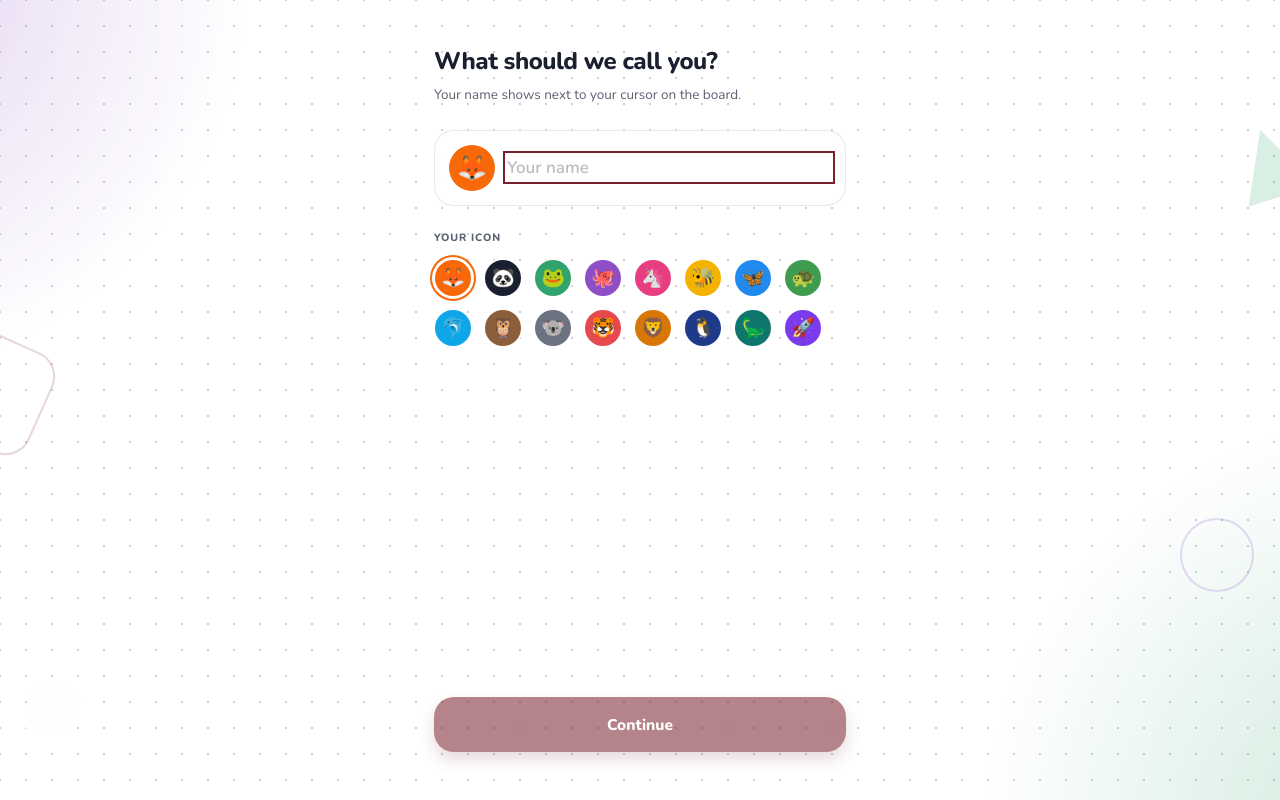
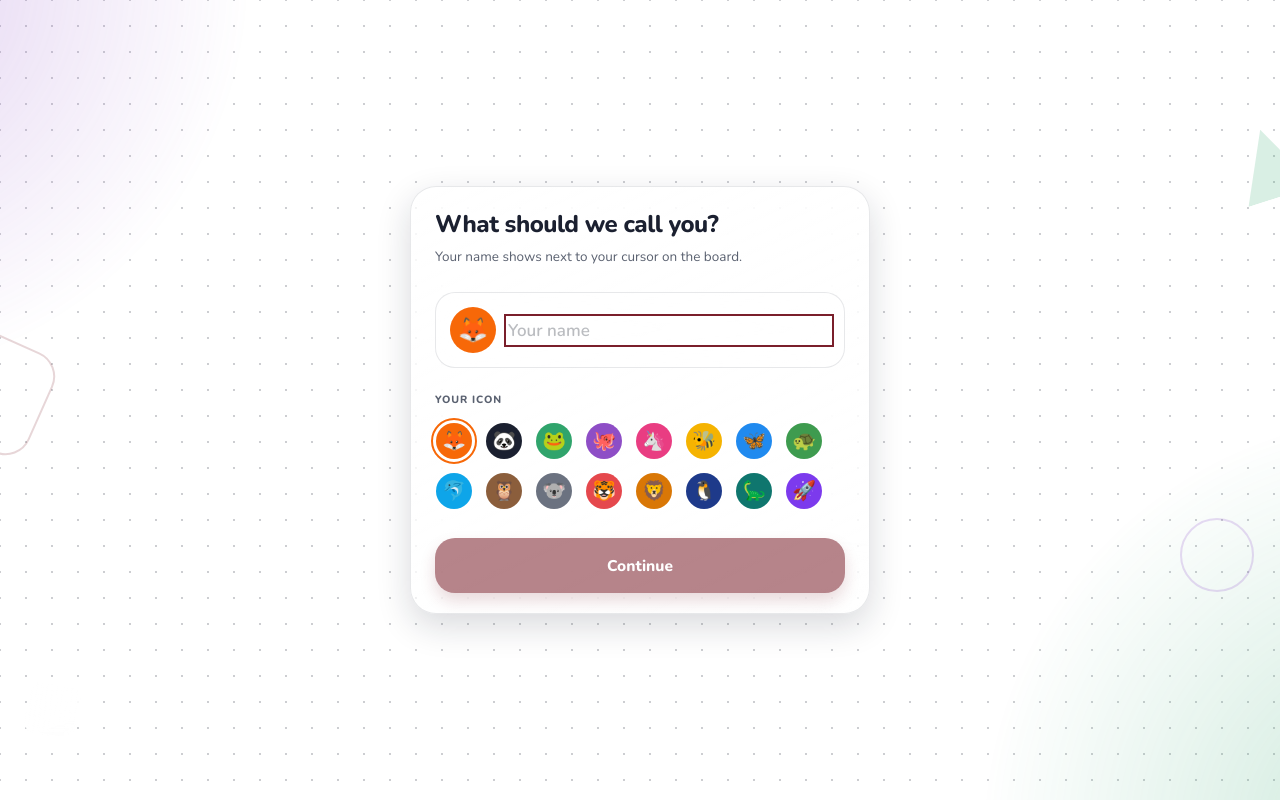
Before and after one commit to Juan17la/shareboard_web, a React (Vite) app: page /board/1 in a window 1280 px wide. Built offline with nearby package versions, Linux system fonts and the light colour scheme; no server answers.

Commit message:
feat(ui): the nickname and PIN screens get the same glass card the home screen has, instead of floating flat on the backdrop

```diff
--- a/src/components/screens/NicknameScreen.tsx
+++ b/src/components/screens/NicknameScreen.tsx
@@ -37,14 +37,21 @@ export function NicknameScreen({
   const ready = draft.trim().length > 0;
 
   return (
-    <main className="relative h-full overflow-y-auto">
+    <main className="relative h-full overflow-hidden">
       <Backdrop variant="nickname" />
+      <div className="absolute inset-0 flex items-center justify-center overflow-y-auto px-4 py-6">
+        <GlassPanel
+          level="panel"
+          radius={26}
+          className="sb-dialog w-full max-w-[460px] shadow-panel"
+          style={{ maxHeight: 'calc(100% - 16px)' }}
+        >
           <form
             onSubmit={(e) => {
               e.preventDefault();
               if (ready) onContinue(draft.trim());
             }}
-        className="relative mx-auto flex min-h-full w-full max-w-[460px] flex-col gap-6 px-6 py-12"
+            className="no-scrollbar flex max-h-[calc(100vh-48px)] flex-col gap-6 overflow-y-auto px-5 pb-5 pt-6 sm:px-6"
           >
             <div className="flex flex-col gap-2">
               <h1 className="text-[24px] leading-[1.15] font-extrabold tracking-[-0.5px]">
@@ -80,8 +87,6 @@ export function NicknameScreen({
               <AvatarPicker name={draft} />
             </div>
 
-        <div className="min-h-4 flex-1" />
-
             <Button
               label={t.continue}
               type="submit"
@@ -90,6 +95,8 @@ export function NicknameScreen({
               onClick={() => ready && onContinue(draft.trim())}
             />
           </form>
+        </GlassPanel>
+      </div>
     </main>
   );
 }
--- a/src/components/screens/PinScreen.tsx
+++ b/src/components/screens/PinScreen.tsx
@@ -17,6 +17,7 @@ import { useT } from '../../features/i18n';
 import { Colors } from '../../lib/theme';
 
 import { Backdrop } from '../ui/Backdrop';
+import { GlassPanel } from '../ui/Glass';
 import { Icon } from '../ui/Icon';
 
 const KEYS = ['1', '2', '3', '4', '5', '6', '7', '8', '9', '', '0', 'back'] as const;
@@ -79,9 +80,16 @@ export function PinScreen({
   }, []);
 
   return (
-    <main className="relative h-full overflow-y-auto">
+    <main className="relative h-full overflow-hidden">
       <Backdrop variant="pin" />
-      <div className="relative mx-auto flex min-h-full w-full max-w-[360px] flex-col items-center gap-4 px-6 py-12">
+      <div className="absolute inset-0 flex items-center justify-center overflow-y-auto px-4 py-6">
+        <GlassPanel
+          level="panel"
+          radius={26}
+          className="sb-dialog w-full max-w-[360px] shadow-panel"
+          style={{ maxHeight: 'calc(100% - 16px)' }}
+        >
+          <div className="no-scrollbar flex max-h-[calc(100vh-48px)] flex-col items-center gap-4 overflow-y-auto px-6 py-8">
             <div className="grid h-[46px] w-[46px] place-items-center rounded-[15px] border border-line bg-glass-solid">
               <Icon name="lock" size={22} />
             </div>
@@ -115,8 +123,6 @@ export function PinScreen({
               })}
             </div>
 
-        <div className="min-h-2 flex-1" />
-
             <div className="grid grid-cols-3 gap-3">
               {KEYS.map((key, index) => (
                 <button
@@ -137,6 +143,8 @@ export function PinScreen({
               ))}
             </div>
           </div>
+        </GlassPanel>
+      </div>
     </main>
   );
 }
```
Lines whose indentation alone changed are shown as unchanged.
